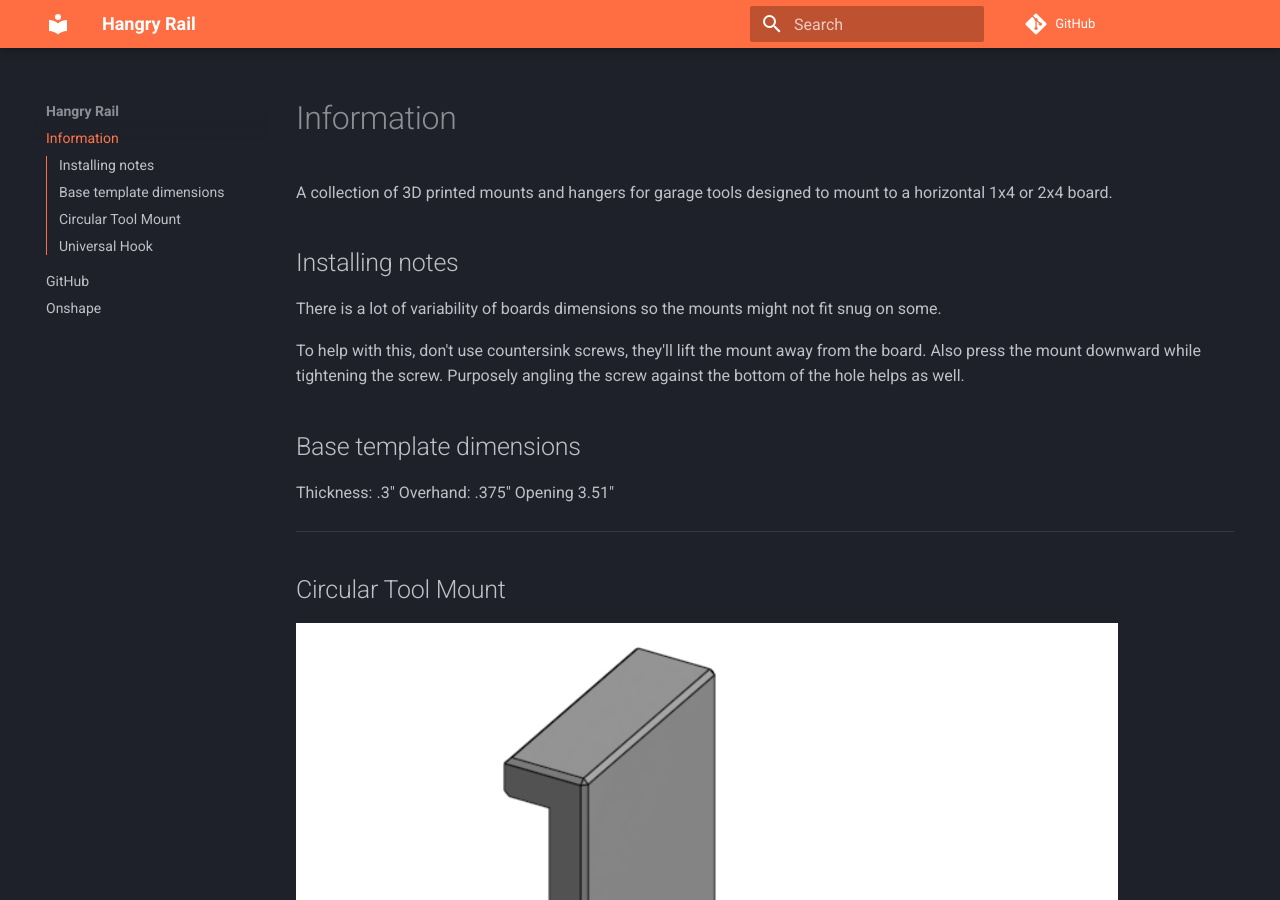
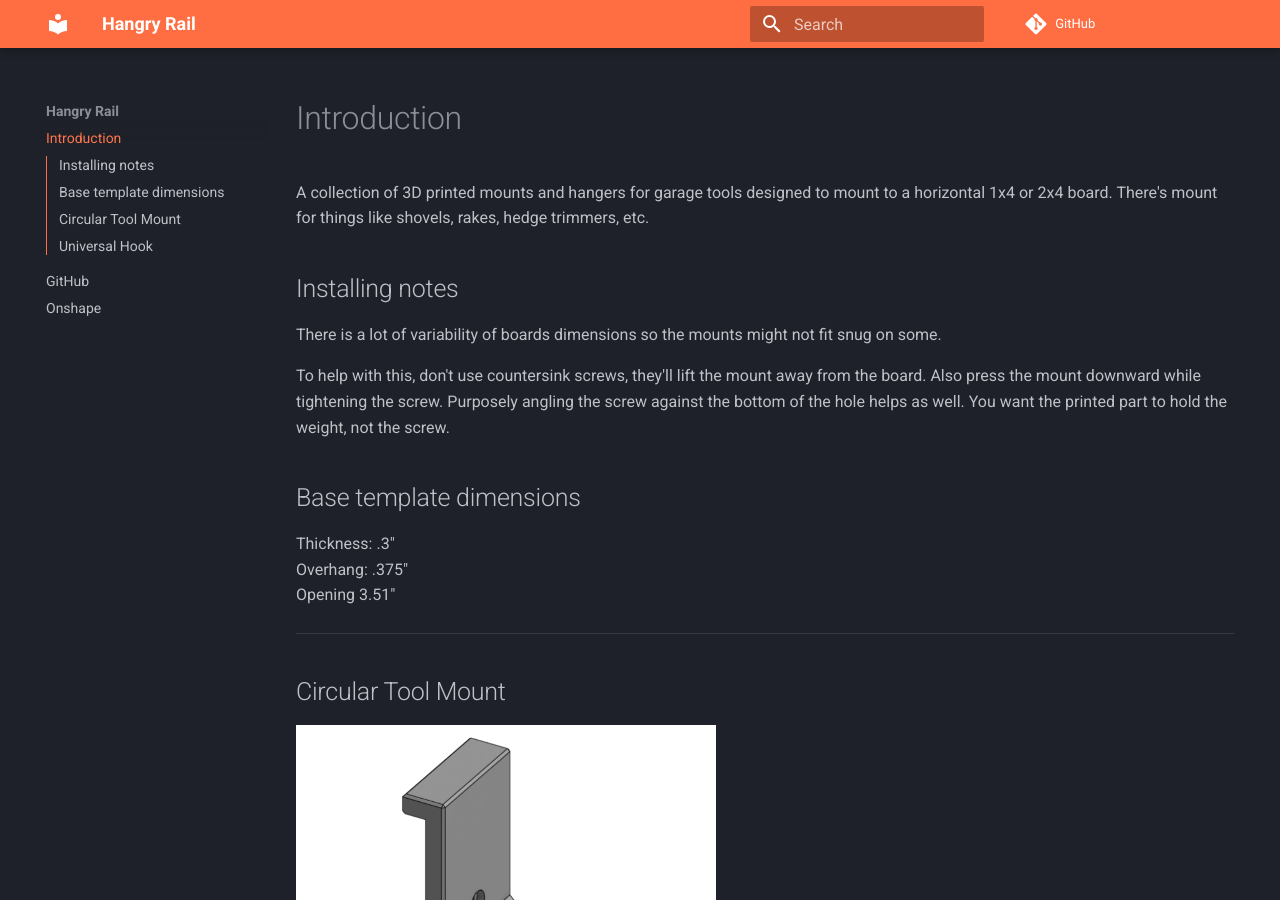
Before and after one commit to sudo-robot-destroy/hangry_rail, an MkDocs documentation site: the page built from src/index.md, in a window 1280 px wide and 900 px high. Built offline with MkDocs 1.6.1 and Material for MkDocs 9.7.7, drawn with Linux system fonts in a browser that asks for light colours; comment, search, counter and statistics services are not loaded.

Commit message:
shrink images

```diff
--- a/docs/404.html
+++ b/docs/404.html
@@ -232,7 +232,7 @@
   <span class="md-ellipsis">
 
 
-    Information
+    Introduction
 
 
 
--- a/docs/search/search_index.json
+++ b/docs/search/search_index.json
@@ -1 +1 @@
-{"config":{"lang":["en"],"separator":"[\\s\\-]+","pipeline":["stopWordFilter"],"fields":{"title":{"boost":1000.0},"text":{"boost":1.0},"tags":{"boost":1000000.0}}},"docs":[{"location":"","title":"Information","text":"<p>A collection of 3D printed mounts and hangers for garage tools designed to mount to a horizontal 1x4 or 2x4 board.</p>"},{"location":"#installing-notes","title":"Installing notes","text":"<p>There is a lot of variability of boards dimensions so the mounts might not fit snug on some. </p> <p>To help with this, don't use countersink screws, they'll lift the mount away from the board. Also press the mount downward while tightening the screw. Purposely angling the screw against the bottom of the hole helps as well. </p>"},{"location":"#base-template-dimensions","title":"Base template dimensions","text":"<p>Thickness: .3\" Overhand: .375\" Opening 3.51\"</p>"},{"location":"#circular-tool-mount","title":"Circular Tool Mount","text":"<p>Description placeholder \u2014 describe the part here.</p> <p>Download STL</p>"},{"location":"#universal-hook","title":"Universal Hook","text":"<p>Description placeholder \u2014 describe the part here.</p> <p>Download STL</p>"}]}
+{"config":{"lang":["en"],"separator":"[\\s\\-]+","pipeline":["stopWordFilter"],"fields":{"title":{"boost":1000.0},"text":{"boost":1.0},"tags":{"boost":1000000.0}}},"docs":[{"location":"","title":"Introduction","text":"<p>A collection of 3D printed mounts and hangers for garage tools designed to mount to a horizontal 1x4 or 2x4 board. There's mount for things like shovels, rakes, hedge trimmers, etc. </p>"},{"location":"#installing-notes","title":"Installing notes","text":"<p>There is a lot of variability of boards dimensions so the mounts might not fit snug on some. </p> <p>To help with this, don't use countersink screws, they'll lift the mount away from the board. Also press the mount downward while tightening the screw. Purposely angling the screw against the bottom of the hole helps as well. You want the printed part to hold the weight, not the screw.  </p>"},{"location":"#base-template-dimensions","title":"Base template dimensions","text":"<p>Thickness: .3\" Overhang: .375\" Opening 3.51\"  </p>"},{"location":"#circular-tool-mount","title":"Circular Tool Mount","text":"<p>Description placeholder \u2014 describe the part here.</p> <p>Download STL</p>"},{"location":"#universal-hook","title":"Universal Hook","text":"<p>Description placeholder \u2014 describe the part here.</p> <p>Download STL</p>"}]}
--- a/mkdocs.yml
+++ b/mkdocs.yml
@@ -6,7 +6,7 @@ site_url: https://sudo-robot-destroy.github.io/hangry_rail
 repo_url: https://github.com/sudo-robot-destroy/hangry_rail
 
 nav:
-  - Information: index.md
+  - Introduction: index.md
   - GitHub: https://github.com/sudo-robot-destroy/hangry_rail
   - Onshape: https://cad.onshape.com/documents?nodeId=a861cdf0a7db1a27e0029c56&resourceType=folder
 
--- a/src/index.md
+++ b/src/index.md
@@ -1,20 +1,20 @@
-A collection of 3D printed mounts and hangers for garage tools designed to mount to a horizontal 1x4 or 2x4 board.
+A collection of 3D printed mounts and hangers for garage tools designed to mount to a horizontal 1x4 or 2x4 board. There's mount for things like shovels, rakes, hedge trimmers, etc.
 
 ## Installing notes
 There is a lot of variability of boards dimensions so the mounts might not fit snug on some.
 
-To help with this, don't use countersink screws, they'll lift the mount away from the board. Also press the mount downward while tightening the screw. Purposely angling the screw against the bottom of the hole helps as well.
+To help with this, don't use countersink screws, they'll lift the mount away from the board. Also press the mount downward while tightening the screw. Purposely angling the screw against the bottom of the hole helps as well. You want the printed part to hold the weight, not the screw.
 
 ## Base template dimensions
 Thickness: .3"
-Overhand: .375"
+Overhang: .375"
 Opening 3.51"
 
 ---
 
 ## Circular Tool Mount
 
-![Circular Tool Mount](images/circular_tool_mount.png)
+<img src="images/circular_tool_mount.png" alt="Circular Tool Mount" width="420" />
 
 Description placeholder — describe the part here.
 
@@ -24,7 +24,7 @@ Description placeholder — describe the part here.
 
 ## Universal Hook
 
-![Universal Hook](images/universal_hook.png)
+<img src="images/universal_hook.png" alt="Universal Hook" width="420" />
 
 Description placeholder — describe the part here.
 
```
Also changed, not shown: docs/index.html (+11 -11 lines).
